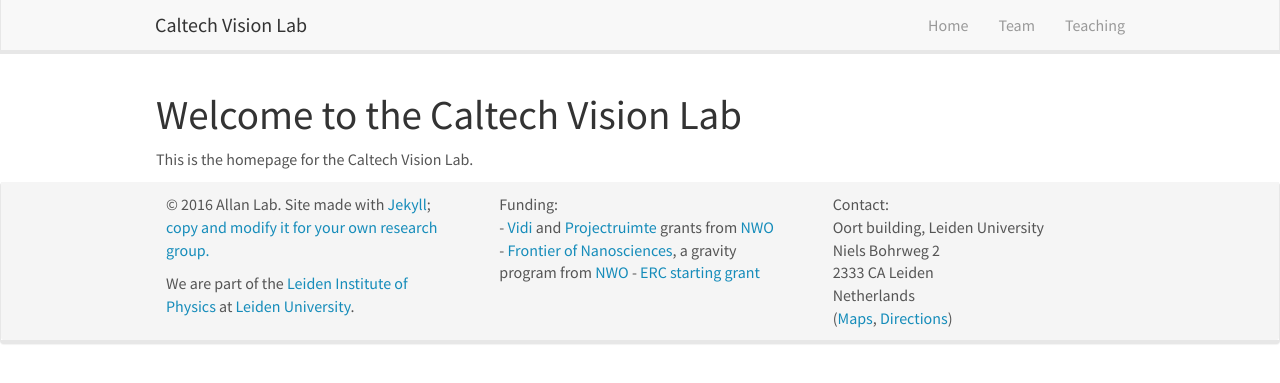
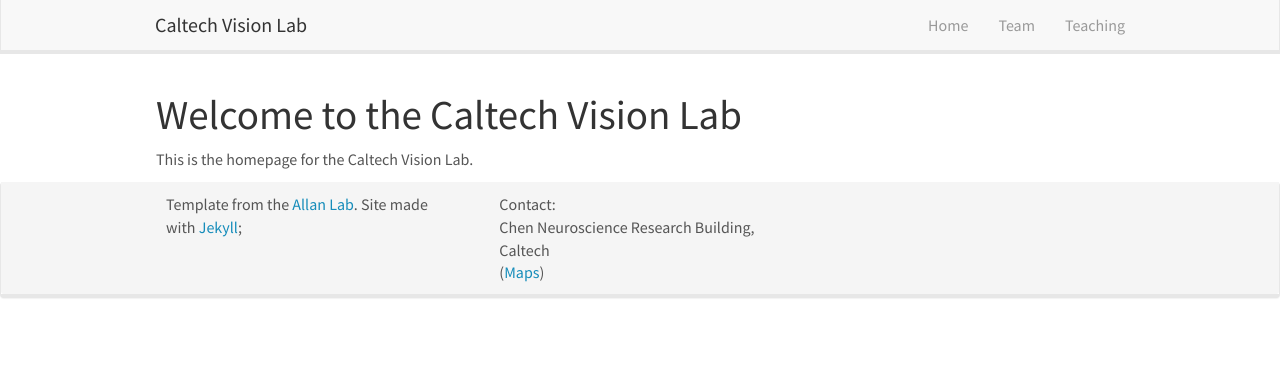
Before and after one commit to caltechvisionlab/caltechvisionlab.github.io, a Jekyll site: the page built from _pages/home.md, in a window 1280 px wide. Shown: the top 383 px of the page. Built offline with Jekyll 4.4.1, drawn with Linux system fonts in a browser that asks for light colours; nearby versions of some CDN libraries.

Commit message:
Update footer.html

```diff
--- a/_includes/footer.html
+++ b/_includes/footer.html
@@ -4,8 +4,7 @@
 	  <div class="row">
 		<div class="col-sm-4">
 
-		  <p>&copy 2016 Allan Lab. Site made with <a href="https://jekyllrb.com">Jekyll</a>;  <a href="{{ site.url }}{{ site.baseurl }}/aboutwebsite.html">copy and  modify it for your own research group.</a></p>
-              <p>We are part of the <a href="https://www.physics.leidenuniv.nl/">Leiden Institute of Physics</a> at <a href="https://www.leidenuniv.nl">Leiden University</a>.</p>
+			<p>Template from the <a href="https://www.allanlab.org">Allan Lab</a>. Site made with <a href="https://jekyllrb.com">Jekyll</a>;</p>
 
 
 		   <p>  </p><p>
@@ -13,18 +12,9 @@
 
 		</div>
 		<div class="col-sm-4">
-		  Funding:<br />
-		  - <a href="http://www.nwo.nl/en/research-and-results/programmes/Talent+Scheme">Vidi </a> and <a href='https://www.fom.nl/en/news/press-releases/2016/11/18/28634/'>Projectruimte</a> grants from <a href="http://www.nwo.nl">NWO</a> <br />
-		  - <a href="https://www.universiteitleiden.nl/en/research/research-projects/science/frontiers-of-nanoscience-nanofront">Frontier of Nanosciences</a>, a gravity program from <a href="http://www.nwo.nl">NWO</a>
-          - <a href='https://www.universiteitleiden.nl/en/news/2017/08/two-erc-grants-for-leiden-physics'>ERC starting grant</a>
-		</div>
-		<div class="col-sm-4">
 		  Contact:<br />
-		  Oort building, Leiden University<br />
-		  Niels Bohrweg 2<br />
-		  2333 CA Leiden<br />
-		  Netherlands <br />
-            (<a href="https://goo.gl/maps/H2RjutkyoUH2">Maps</a>, <a href="http://www.physics.leidenuniv.nl/travel-directions">Directions</a>)
+		  Chen Neuroscience Research Building, Caltech<br />
+            (<a href="https://goo.gl/maps/V9mXsv79yYwAR2Pg7">Maps</a>)
 		</div>
 	  </div>
 	</div>
```
